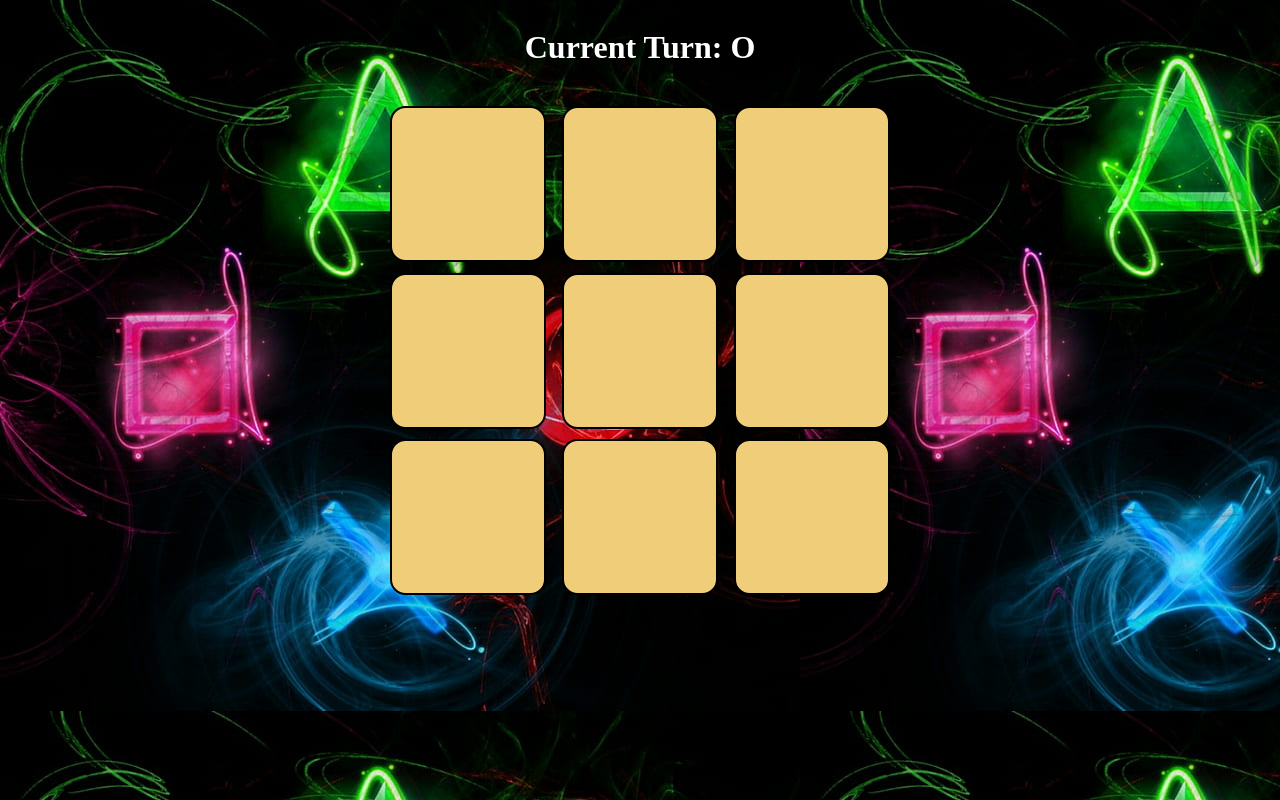
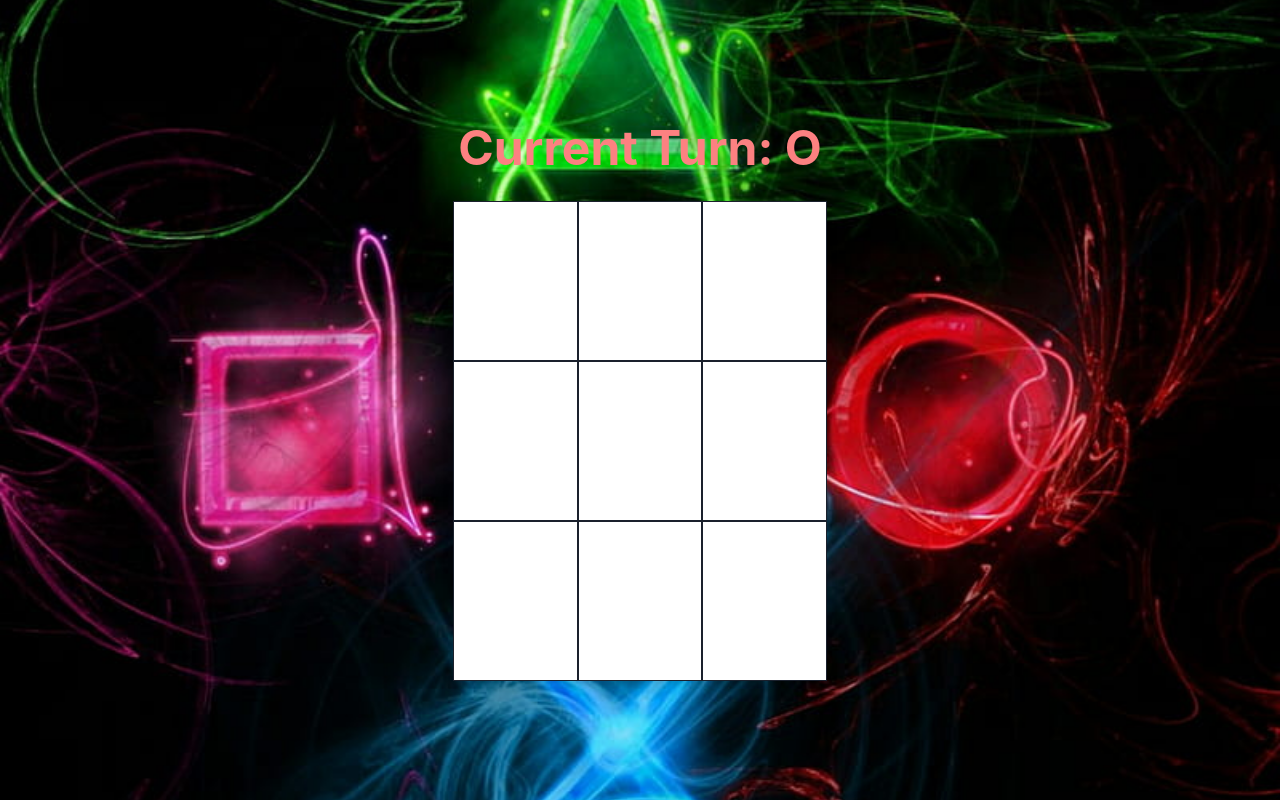
Before and after one commit to vikas809028/Tic_Tac_Toe, a React (Vite) app: page / in a window 1280 px wide. Built offline with nearby package versions, Linux system fonts and the light colour scheme.

Commit message:
files addded

```diff
--- a/index.html
+++ b/index.html
@@ -1,9 +1,14 @@
-<!doctype html>
+<!DOCTYPE html>
 <html lang="en">
   <head>
-        <meta charset="UTF-8">
-        <link rel="icon" type="image/svg+xml" href="/tic-tac.svg">
-        <meta name="viewport" content="width=device-width, initial-scale=1.0">
+    <meta charset="UTF-8" />
+    <link rel="icon" type="image/svg+xml" href="/tic-tac.svg" />
+    <meta name="viewport" content="width=device-width, initial-scale=1.0" />
+    <link
+      href="https://stackpath.bootstrapcdn.com/bootstrap/4.5.2/css/bootstrap.min.css"
+      rel="stylesheet"
+    />
+
     <title>Tic Tac Toe</title>
   </head>
   <body>
--- a/package.json
+++ b/package.json
@@ -10,7 +10,11 @@
     "preview": "vite preview"
   },
   "dependencies": {
+    "@chakra-ui/react": "^2.8.2",
+    "@emotion/react": "^11.13.3",
+    "@emotion/styled": "^11.13.0",
     "bootstrap": "^5.3.3",
+    "framer-motion": "^11.9.0",
     "react": "^18.2.0",
     "react-dom": "^18.2.0",
     "react-icons": "^5.0.1"
--- a/src/App.css
+++ b/src/App.css
@@ -2,7 +2,7 @@
     --yellow : #f0ce79;
 }
 body{
-    background-image: url("./assets/bgi.jpg");
+
     display: flex;
     align-items: center;
     justify-content: center;
--- a/src/Components/Card/Card.css
+++ /dev/null
@@ -1,11 +0,0 @@
-.card{
-    border: 2px solid black;
-    padding: 1rem;
-    display: flex;
-    justify-content: center;
-    align-items: center;
-    width: 120px;
-    height: 120px;
-    border-radius: 10%;
-    background-color: var(--yellow);
-}
--- a/src/Components/Card/Card.jsx
+++ b/src/Components/Card/Card.jsx
@@ -1,20 +1,28 @@
+import { Box, Center } from "@chakra-ui/react";
 import Icon from "../Icon/Icon";
-import "./Card.css";
 
 function Card({ gameEnd, player, onPlay, index }) {
   let icon = <Icon />;
-  if (player == "O") {
+  if (player === "O") {
     icon = <Icon name="circle" />;
-  } else if (player == "X") {
+  } else if (player === "X") {
     icon = <Icon name="cross" />;
   }
+
   return (
-    <div
-      className="card"
-      onClick={() => !gameEnd && player == "" && onPlay(index)}
+    <Box
+    border={"1px"}
+
+      bg="white"
+      height={{base:"140px",md:"150px",xl:"160px"}}
+      width="100%"
+      m={0}
+      onClick={() => !gameEnd && player === "" && onPlay(index)}
+      cursor={!gameEnd && player === "" ? "pointer" : "not-allowed"}
     >
-      {icon}
-    </div>
+      <Center height="100%">{icon}</Center>
+    </Box>
   );
 }
+
 export default Card;
--- a/src/Components/Grid/Grid.css
+++ /dev/null
@@ -1,25 +0,0 @@
-.grid{
-    height: 500px;
-    width : 500px;
-    display: flex;
-    flex-wrap: wrap;
-    justify-content: space-between;
-}
-.turn_highlight{
-    color: white;
-    text-align: center;
-}
-.center {
-    display: flex;
-    justify-content: center;
-    align-items: center;
-}
-.button{
-    width: 150px;
-    height: 40px;
-    margin: 0%;
-    padding: 2px;
-    border-radius: 15px;
-    border: none;
-    background-color: rgb(214, 132, 176);
-}
--- a/src/Components/Grid/Grid.jsx
+++ b/src/Components/Grid/Grid.jsx
@@ -1,12 +1,12 @@
 import { useState } from "react";
+import { Box, Button, Flex, Heading, VStack } from "@chakra-ui/react";
 import Card from "../Card/Card";
-import "./Grid.css";
 import IsWinner from "../../helpers/checkWinner";
 import IsDraw from "../../helpers/checkDraw";
+import bgiImage from '../../assets/bgi.jpg'; // Import the background image
 
 function Grid({ numberOfCards }) {
   const [board, setBoard] = useState(Array(numberOfCards).fill(""));
-  // true => O, false => X
   const [turn, setTurn] = useState(true);
   const [winner, setWinner] = useState(null);
   const [isDraw, setIsDraw] = useState(false);
@@ -34,43 +34,66 @@ function Grid({ numberOfCards }) {
   }
 
   return (
-    <div className="grid-container">
+    <Box
+      w="100%"
+      h="100vh"
+      backgroundImage={`url(${bgiImage})`} // Use the imported image
+      backgroundSize="cover"
+      backgroundPosition="center"
+      backgroundRepeat="no-repeat"
+      rounded={"revert"}
+    >
+      <Flex
+        boxShadow="lg"
+        borderRadius="lg"
+        w="100vw"
+        direction="column"
+        align="center"
+        justify="center"
+        h="100vh"
+        p={4}
+
+      >
         {winner && (
-        <>
-          <h1 className="turn_highlight">Winner is {winner}</h1>
-          <div className="center">
-            <button className="button" onClick={reset}>
+          <VStack spacing={4} mb={6}>
+            <Heading fontSize={"xxx-large"} color={"red.500"} size="lg">Winner is {winner}</Heading>
+            <Button color={"white"} colorScheme="blue" onClick={reset}>
               Reset Game
-            </button>
-          </div>
-        </>
+            </Button>
+          </VStack>
         )}
+
         {isDraw && !winner && (
-        <>
-          <h1 className="turn_highlight">It is a Draw!</h1>
-          <div className="center">
-            <button className="button" onClick={reset}>
+          <VStack spacing={4} mb={6}>
+            <Heading size="lg">It is a Draw!</Heading>
+            <Button colorScheme="blue" onClick={reset}>
               Reset Game
-            </button>
-          </div>
-        </>
+            </Button>
+          </VStack>
         )}
+
         {!winner && !isDraw && (
-        <h1 className="turn_highlight">Current Turn: {turn ? "O" : "X"}</h1>
+          <Heading fontSize={"xxx-large"} color={"red.300"} size="lg" mb={6}>
+            Current Turn: {turn ? "O" : "X"}
+          </Heading>
         )}
-      <br />
-      <div className="grid">
+
+        <Flex
+          mx="auto"
+          flexDirection="row"
+          wrap="wrap"
+          w={{ base: "98%", sm: "70%", md: "60%", lg: "45%", xl: "30%" }}
+          boxShadow="lg"
+          borderRadius="md" >
+
           {board.map((el, idx) => (
-          <Card
-            gameEnd={winner || isDraw}
-            key={idx}
-            onPlay={play}
-            player={el}
-            index={idx}
-          />
+            <Box zIndex={1} w="33.33%" key={idx}>
+              <Card gameEnd={winner || isDraw} onPlay={play} player={el} index={idx} />
+            </Box>
           ))}
-      </div>
-    </div>
+        </Flex>
+      </Flex>
+    </Box>
   );
 }
 
--- a/src/Components/Icon/Icon.jsx
+++ b/src/Components/Icon/Icon.jsx
@@ -1,12 +1,14 @@
+import { Icon as ChakraIcon } from "@chakra-ui/react";
 import { FaRegCircle, FaTimes } from "react-icons/fa";
 
 function Icon({ name }) {
-  if (name == "circle") {
-    return <FaRegCircle size={70} />;
-  } else if (name == "cross") {
-    return <FaTimes size={70} />;
+  if (name === "circle") {
+    return <ChakraIcon as={FaRegCircle} boxSize={12} />;
+  } else if (name === "cross") {
+    return <ChakraIcon as={FaTimes} boxSize={12} />;
   } else {
-    return "";
+    return null;
   }
 }
+
 export default Icon;
--- a/src/main.jsx
+++ b/src/main.jsx
@@ -1,10 +1,12 @@
-import React from 'react'
-import ReactDOM from 'react-dom/client'
-import App from './App.jsx'
+import React from "react";
+import ReactDOM from "react-dom/client";
+import App from "./App.jsx";
+import { ChakraProvider } from "@chakra-ui/react";
 
-
-ReactDOM.createRoot(document.getElementById('root')).render(
+ReactDOM.createRoot(document.getElementById("root")).render(
   <React.StrictMode>
-    <App />
-  </React.StrictMode>,
-)
+    <ChakraProvider>
+      <App />
+    </ChakraProvider>
+  </React.StrictMode>
+);
```
Also changed, not shown: eslint.config.js (added, +38 -0 lines), 1 other file (tests, documents, lock files or other folders). Lines whose indentation alone changed are shown as unchanged.
